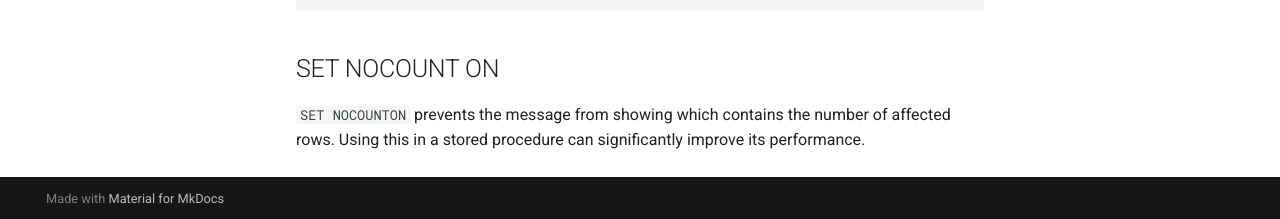
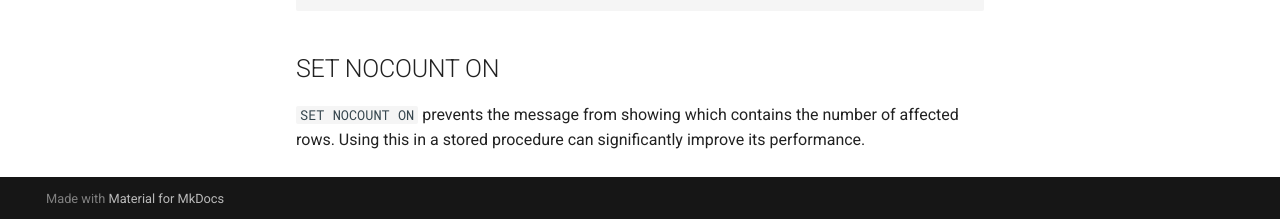
Before and after one commit to toasty-toast/notes, an MkDocs documentation site: the page built from docs/sql-server.md, in a window 1280 px wide and 900 px high, scrolled down 772 px. Shown: the part 678-897 px from the top of the window. Built offline with MkDocs 1.6.1 and Material for MkDocs 9.7.7, drawn with Linux system fonts in a browser that asks for light colours.

Commit message:
Fix a typo in sql-server.md

```diff
--- a/docs/sql-server.md
+++ b/docs/sql-server.md
@@ -67,4 +67,4 @@ WHEN NOT MATCHED BY TARGET THEN
 
 ## SET NOCOUNT ON
 
-`SET NOCOUNTON` prevents the message from showing which contains the number of affected rows. Using this in a stored procedure can significantly improve its performance.
+`SET NOCOUNT ON` prevents the message from showing which contains the number of affected rows. Using this in a stored procedure can significantly improve its performance.
```
